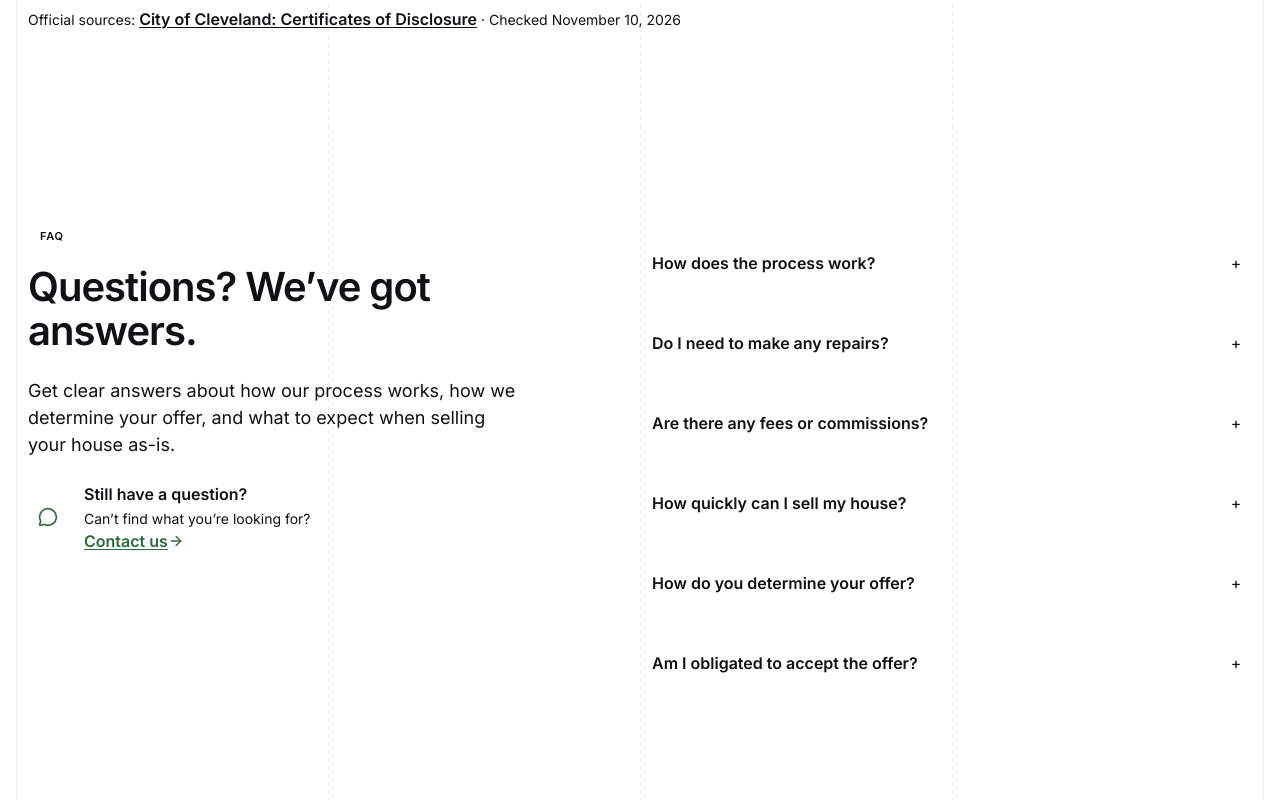
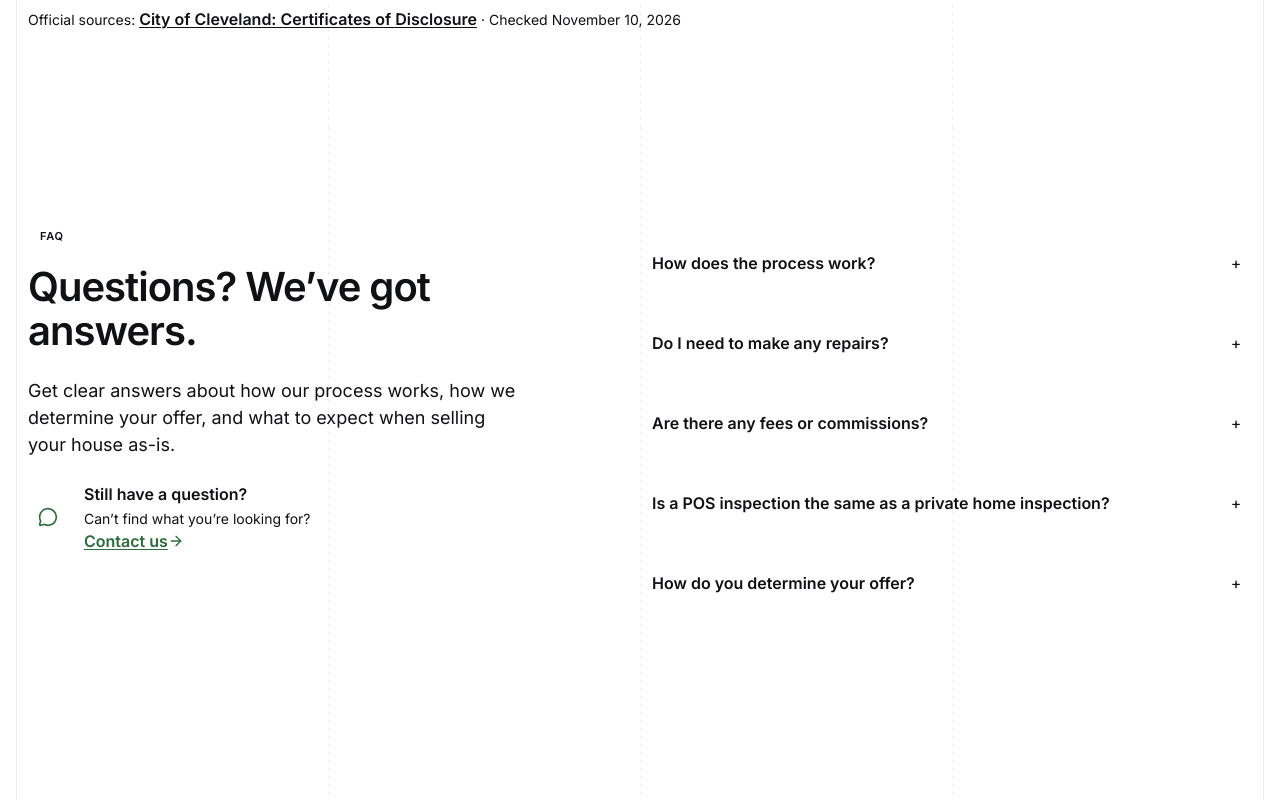
Before and after one commit to YHICAdmin/your-house-in-cash, a Next.js app: page / in a window 1280 px wide. Shown: the part 3580-4380 px from the top of the page. Built offline with nearby package versions, Linux system fonts and the light colour scheme; no server answers.

Commit message:
update faq

```diff
--- a/project-documentation/website-specification/area-page.md
+++ b/project-documentation/website-specification/area-page.md
@@ -1579,13 +1579,10 @@ Contains, in document order:
    Answer: **No. We buy houses as-is, so you do not need to make repairs, complete updates, stage the property, or prepare it for a traditional listing before selling.**
 3. Question: **Are there any fees or commissions?**
    Answer: **No. We do not charge fees or commissions for selling your house to us. The cash offer is presented clearly so you can understand it before deciding whether to move forward.**
-4. Question: **How quickly can I sell my house?**
-   Answer: **The timeline depends on your situation and the details of the property. If you need to move quickly, we can work toward an earlier closing. If you need more time, you can choose a closing date that better fits your schedule.**
+4. Question: **Is a POS inspection the same as a private home inspection?**
+   Answer: **No. A Point-of-Sale inspection is a city process that checks compliance with local rules. A private home inspection is arranged by the buyer for their own information and does not replace a required city inspection.**
 5. Question: **How do you determine your offer?**
    Answer: **We consider the property’s condition, location, layout, and any updates or repairs it may need. We also review recent sales, local buyer demand, and how similar properties are performing in the surrounding market before preparing the cash offer.**
-6. Question: **Am I obligated to accept the offer?**
-   Answer: **No. The offer is completely optional, and there is no pressure to accept it. We explain the offer clearly so you can decide whether it is right for your situation.**
-
 ### Component and Semantics
 
 - Questions are displayed using the **Accordion** defined in the Component Library.
--- a/src/components/area/area-faq.tsx
+++ b/src/components/area/area-faq.tsx
@@ -18,20 +18,15 @@ const faqItems: readonly AccordionItem[] = [
       "No. We do not charge fees or commissions for selling your house to us. The cash offer is presented clearly so you can understand it before deciding whether to move forward.",
   },
   {
-    question: "How quickly can I sell my house?",
+    question: "Is a POS inspection the same as a private home inspection?",
     answer:
-      "The timeline depends on your situation and the details of the property. If you need to move quickly, we can work toward an earlier closing. If you need more time, you can choose a closing date that better fits your schedule.",
+      "No. A Point-of-Sale inspection is a city process that checks compliance with local rules. A private home inspection is arranged by the buyer for their own information and does not replace a required city inspection.",
   },
   {
     question: "How do you determine your offer?",
     answer:
       "We consider the property’s condition, location, layout, and any updates or repairs it may need. We also review recent sales, local buyer demand, and how similar properties are performing in the surrounding market before preparing the cash offer.",
   },
-  {
-    question: "Am I obligated to accept the offer?",
-    answer:
-      "No. The offer is completely optional, and there is no pressure to accept it. We explain the offer clearly so you can decide whether it is right for your situation.",
-  },
 ];
 
 export function AreaFaq() {
```
